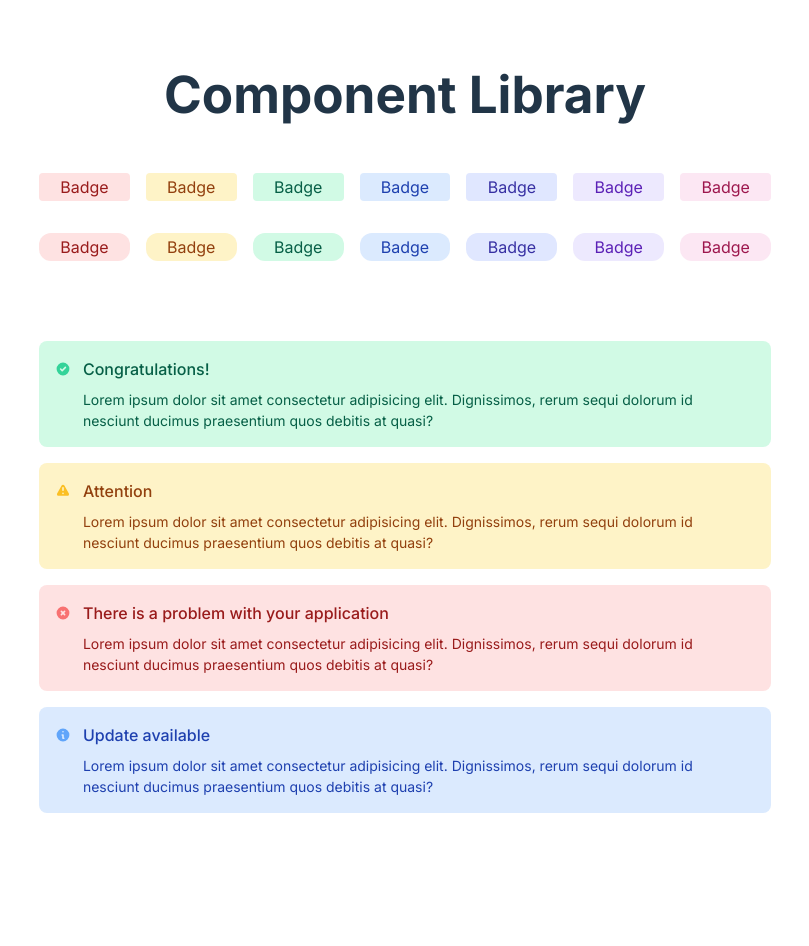
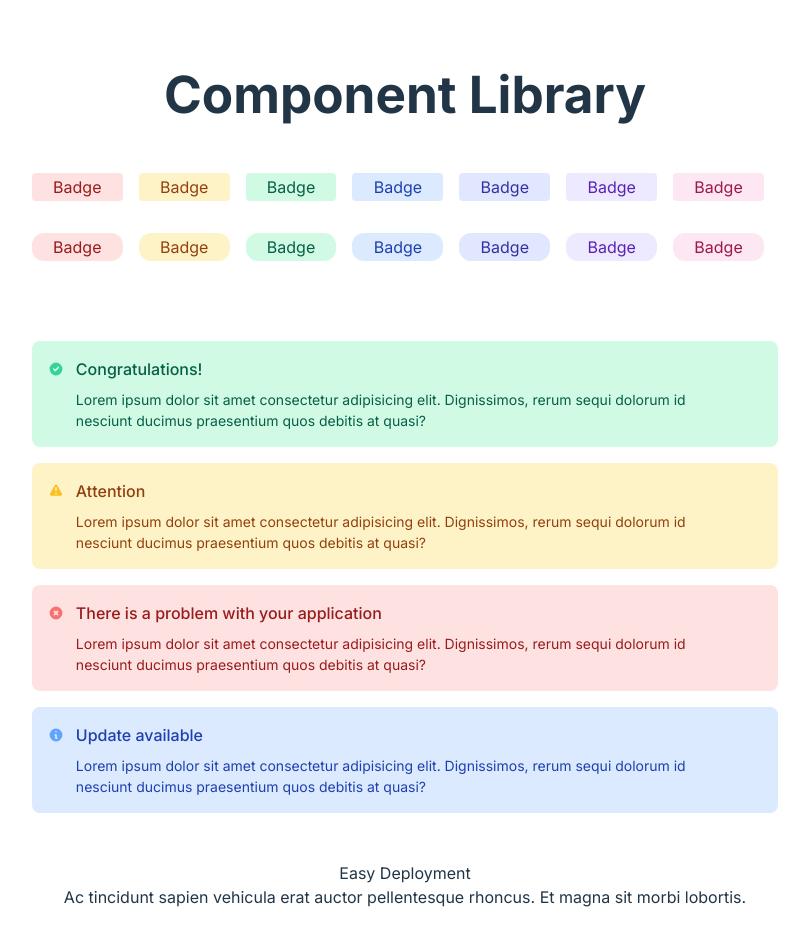
Before and after one commit to nils-n/react-components, a React (Vite) app: page / in a window 1280 px wide. Shown: the top 946 px of the page, without its empty margins (235-1044 px from the left). Before the commit the page ends 861 px from the top, so only its background shows below. Built offline with nearby package versions, Linux system fonts and the light colour scheme.

Commit message:
add basic structure for card component

```diff
--- a/src/App.jsx
+++ b/src/App.jsx
@@ -4,6 +4,7 @@ import viteLogo from "/vite.svg";
 import "./App.css";
 import Badge from "./components/Badge.jsx";
 import Banner from "./components/Banner/index.jsx";
+import Card from "./components/Card/index.jsx";
 
 function App() {
   return (
@@ -79,6 +80,17 @@ function App() {
           </Banner.Text>
         </Banner>
       </section>
+
+      {/* Card Component  */}
+      <section className="section--card">
+        <Card>
+          <Card.Title>Easy Deployment</Card.Title>
+          <Card.Text>
+            Ac tincidunt sapien vehicula erat auctor pellentesque rhoncus. Et
+            magna sit morbi lobortis.
+          </Card.Text>
+        </Card>
+      </section>
     </>
   );
 }
--- /dev/null
+++ b/src/components/Card/Card.jsx
@@ -0,0 +1,4 @@
+import { HiCloudUpload } from "react-icons/hi";
+export default function Card({ icon = <HiCloudUpload />, children }) {
+  return <div className="card">{children}</div>;
+}
--- /dev/null
+++ b/src/components/Card/CardText.jsx
@@ -0,0 +1,3 @@
+export default function CardText({ children }) {
+  return <div className="card--text">{children}</div>;
+}
--- /dev/null
+++ b/src/components/Card/CardTitle.jsx
@@ -0,0 +1,3 @@
+export default function CardTitle({ children }) {
+  return <div className="card--title">{children}</div>;
+}
--- /dev/null
+++ b/src/components/Card/index.jsx
@@ -0,0 +1,8 @@
+import Card from "./Card";
+import CardText from "./CardText";
+import CardTitle from "./CardTitle";
+
+Card.Title = CardTitle;
+Card.Text = CardText;
+
+export default Card;
```
